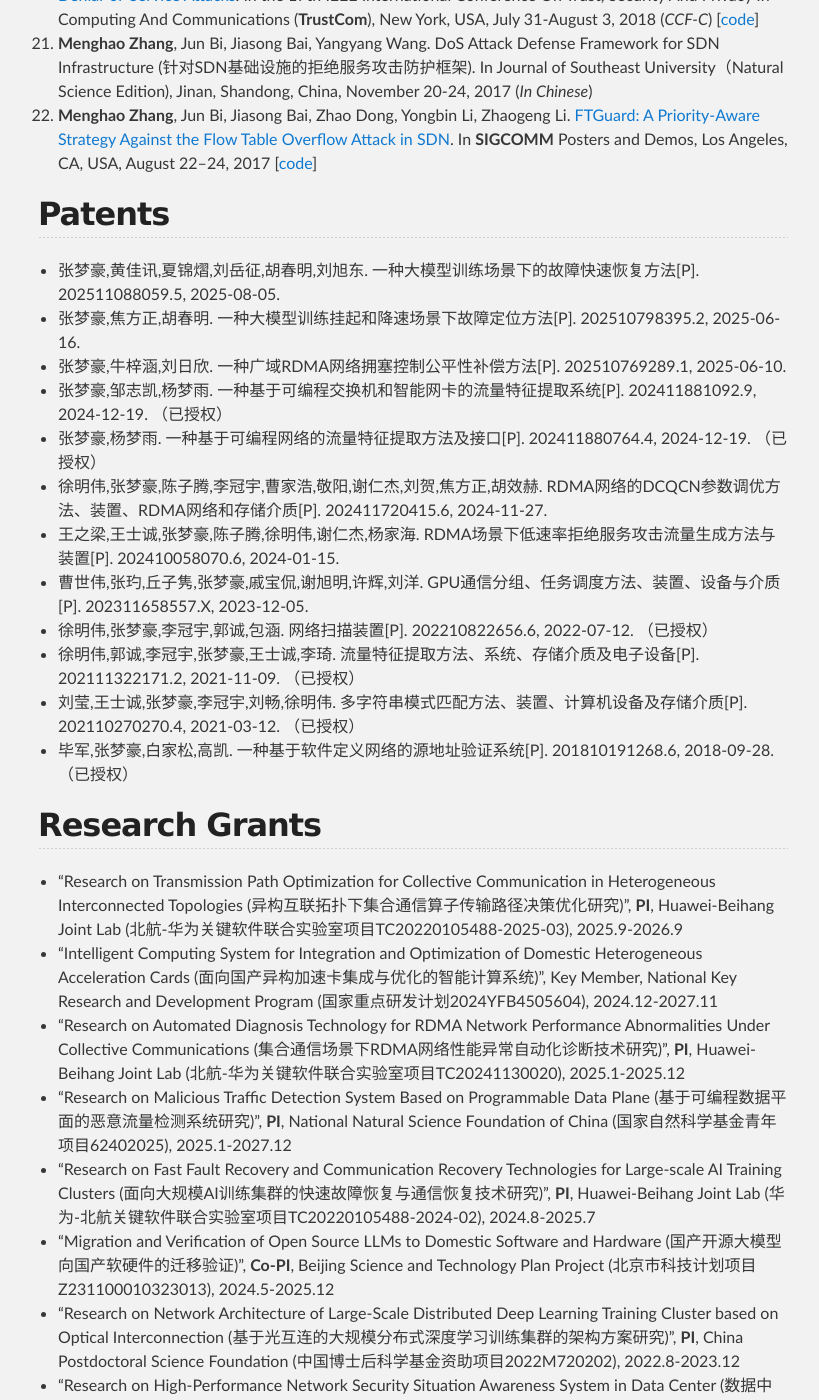
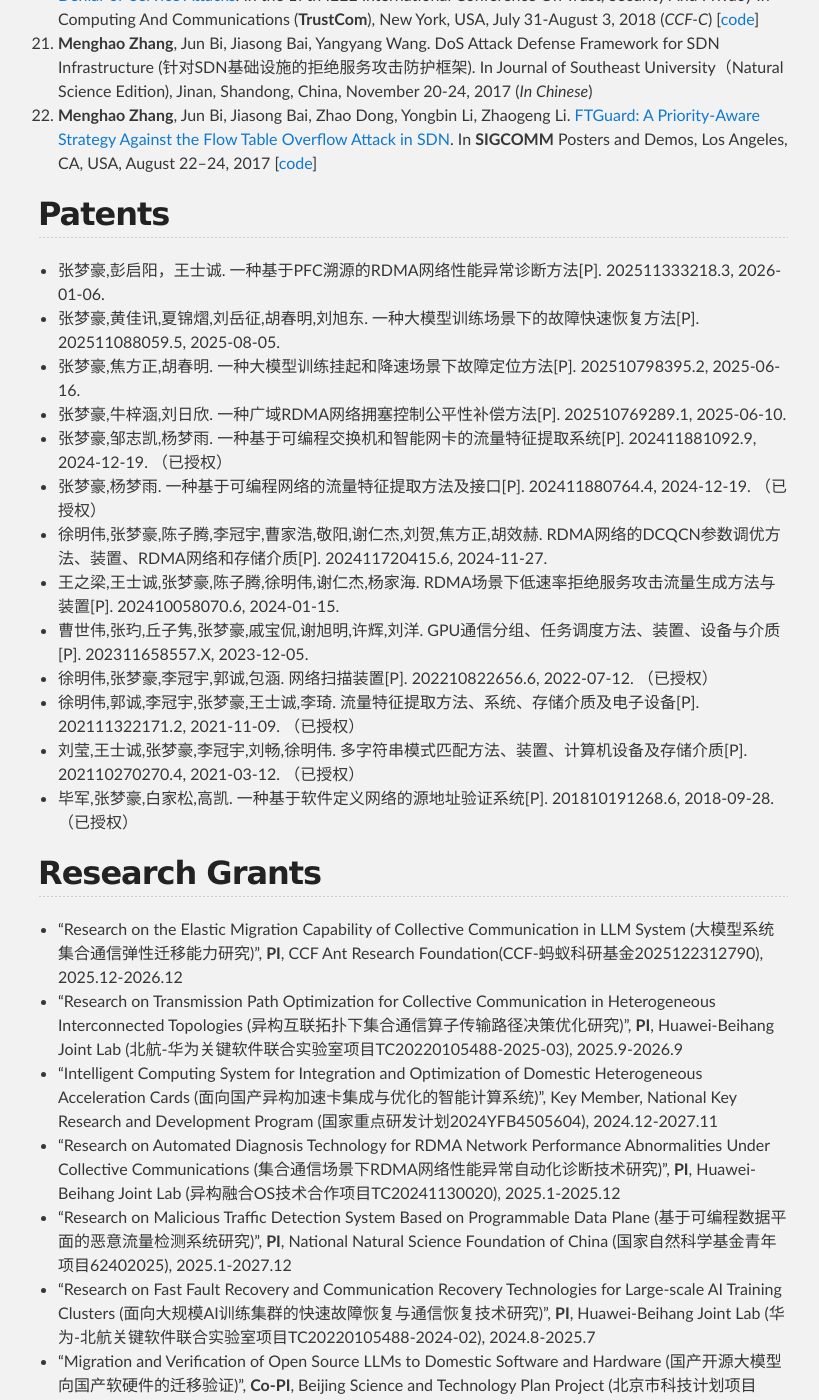
Before and after one commit to zhangmenghao/zhangmenghao.github.io, a Jekyll site: the page built from index.md, in a window 1280 px wide and 1400 px high, scrolled down 5633 px. Shown: the whole window, without its empty margins (227-1046 px from the left). Built offline with Jekyll 4.4.1, drawn with Linux system fonts in a browser that asks for light colours.

Commit message:
Update grant

```diff
--- a/index.md
+++ b/index.md
@@ -193,6 +193,7 @@
 
 
 ## Patents
+* 张梦豪,彭启阳，王士诚. 一种基于PFC溯源的RDMA网络性能异常诊断方法[P]. 202511333218.3, 2026-01-06.
 * 张梦豪,黄佳讯,夏锦熠,刘岳征,胡春明,刘旭东. 一种大模型训练场景下的故障快速恢复方法[P]. 202511088059.5, 2025-08-05.
 * 张梦豪,焦方正,胡春明. 一种大模型训练挂起和降速场景下故障定位方法[P]. 202510798395.2, 2025-06-16.
 * 张梦豪,牛梓涵,刘日欣. 一种广域RDMA网络拥塞控制公平性补偿方法[P]. 202510769289.1, 2025-06-10.
@@ -221,12 +222,13 @@
 
 
 ## Research Grants
-<!-- * "Research on the Elastic Migration Capability of Collective Communication in LLM System (大模型系统集合通信弹性迁移能力研究)", __PI__, CCF Ant Research Foundation(CCF-蚂蚁科研基金), 2025.12-2026.12 -->
+<!-- * "Research on wide-area RDMA routing and transmission optimization (广域RDMA协议路由传输优化研究)", __PI__, the Open Research Fund of State Key Laboratory of Internet Architecture (互联网体系结构全国重点实验室重点课题HLW2025ZD01), 2025.12-2028.12 -->
+* "Research on the Elastic Migration Capability of Collective Communication in LLM System (大模型系统集合通信弹性迁移能力研究)", __PI__, CCF Ant Research Foundation(CCF-蚂蚁科研基金2025122312790), 2025.12-2026.12
 * "Research on Transmission Path Optimization for Collective Communication in Heterogeneous Interconnected Topologies (异构互联拓扑下集合通信算子传输路径决策优化研究)", __PI__, Huawei-Beihang Joint Lab (北航-华为关键软件联合实验室项目TC20220105488-2025-03), 2025.9-2026.9
 <!-- * "Research on Runtime Fast Fault Recovery Techniques in LLM Training Scenarios (大模型训练场景下运行时快速故障恢复技术研究)", __PI__, ByteDance (字节跳动合作项目CT20250430105673), 2025.5-2026.5 -->
 * "Intelligent Computing System for Integration and Optimization of Domestic Heterogeneous Acceleration Cards (面向国产异构加速卡集成与优化的智能计算系统)", Key Member, National Key Research and Development Program (国家重点研发计划2024YFB4505604), 2024.12-2027.11
 <!-- * "Development of Software Upgrade Version Management for Satellites (星群软件在线升级版本管理研制)", __PI__, Beijing Institute of Control Engineering (北京控制工程研究所), 2025.1-2025.12 -->
-* "Research on Automated Diagnosis Technology for RDMA Network Performance Abnormalities Under Collective Communications (集合通信场景下RDMA⽹络性能异常⾃动化诊断技术研究)", __PI__, Huawei-Beihang Joint Lab (北航-华为关键软件联合实验室项目TC20241130020), 2025.1-2025.12
+* "Research on Automated Diagnosis Technology for RDMA Network Performance Abnormalities Under Collective Communications (集合通信场景下RDMA⽹络性能异常⾃动化诊断技术研究)", __PI__, Huawei-Beihang Joint Lab (异构融合OS技术合作项目TC20241130020), 2025.1-2025.12
 * "Research on Malicious Traffic Detection System Based on Programmable Data Plane (基于可编程数据平面的恶意流量检测系统研究)", __PI__, National Natural Science Foundation of China (国家自然科学基金青年项目62402025), 2025.1-2027.12
 * "Research on Fast Fault Recovery and Communication Recovery Technologies for Large-scale AI Training Clusters (面向大规模AI训练集群的快速故障恢复与通信恢复技术研究)", __PI__, Huawei-Beihang Joint Lab (华为-北航关键软件联合实验室项目TC20220105488-2024-02), 2024.8-2025.7
 * "Migration and Verification of Open Source LLMs to Domestic Software and Hardware (国产开源大模型向国产软硬件的迁移验证)", __Co-PI__, Beijing Science and Technology Plan Project (北京市科技计划项目Z231100010323013), 2024.5-2025.12
```
